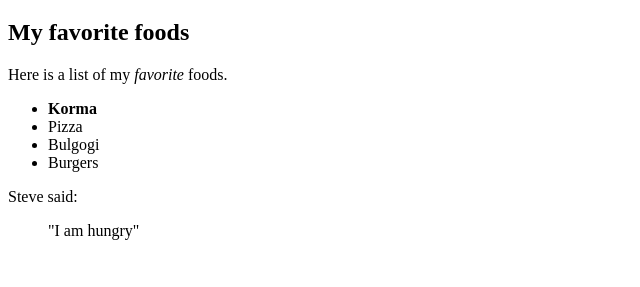
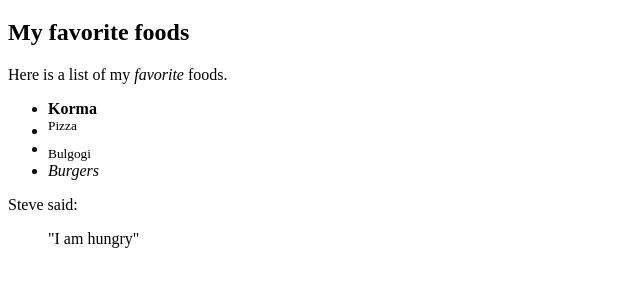
Before and after one commit to OLD-itdev160-fa2022/steve-yunker, a plain HTML site: page activity-1/index.html in a window 1280 px wide. Shown: the part 61-348 px from the top of the page, without its empty margins (0-640 px from the left). Drawn offline with Linux system fonts and the light colour scheme.

Commit message:
Completed Activity 1

```diff
--- a/activity-1/index.html
+++ b/activity-1/index.html
@@ -12,9 +12,9 @@
     <p>Here is a list of my <em>favorite</em> foods.</p>
     <ul>
         <li> <strong> Korma </strong> </li>
-        <li>Pizza</li>
-        <li>Bulgogi</li>
-        <li> Burgers</li>
+        <li> <sup> Pizza </sup> </li>
+        <li> <sub> Bulgogi </sub> </li>
+        <li> <em> Burgers </em> </li>
     </ul>
     Steve said: <blockquote>"I am hungry"</blockquote>
 </body>
```
